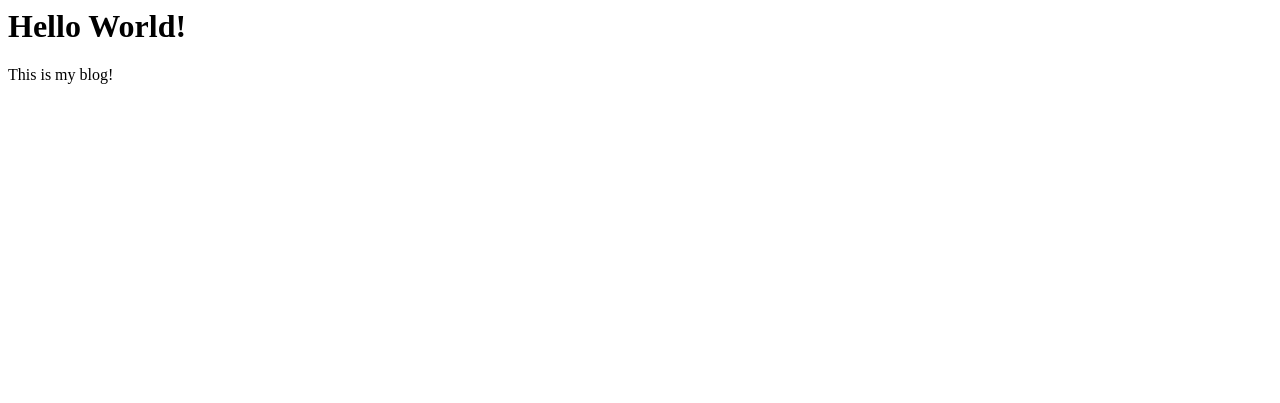
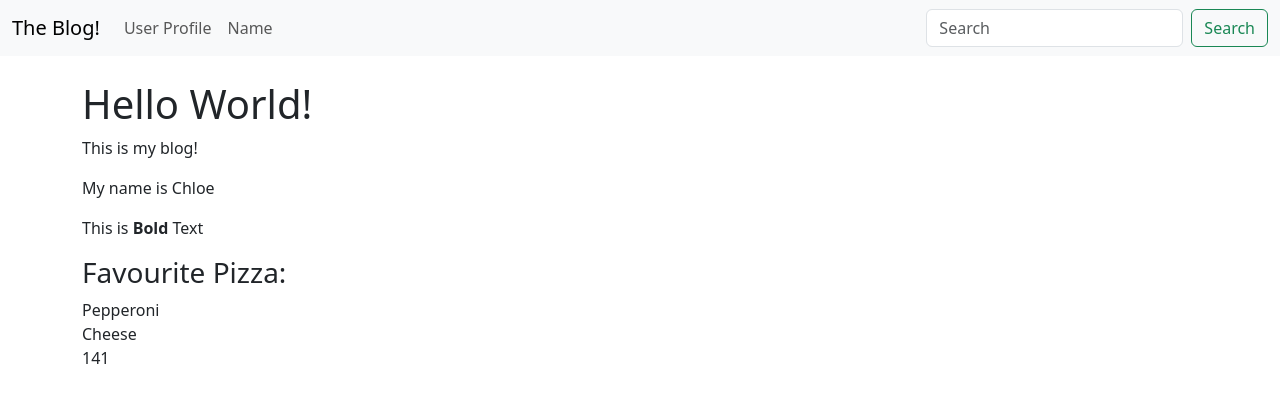
Before and after one commit to ChloeW125/flaskBlog, a Flask app: page / in a window 1280 px wide. Shown: the top 403 px of the page. Run offline with Flask 3, Linux system fonts and the light colour scheme.

Commit message:
created base pages and error pages

```diff
--- a/app.py
+++ b/app.py
@@ -1,24 +1,73 @@
 from flask import Flask, render_template
+from flask_wtf import FlaskForm
+#Import fields to be able to build form
+from wtforms import StringField, SubmitField
+#Import validators to validate the string input (this validator in particular will validate the string)
+from wtforms.validators import DataRequired
 
 #Create a flask instance
 #__name__ helps flask find files in the directory
 app = Flask(__name__)
+#Create a secret key (to create a CRSF token) for the form to make sure that hackers cannot hijack the form
+app.config['SECRET_KEY'] = "56y32888"
+
+#Create form class
+class NamerForm(FlaskForm):
+    #Define the fields that we want using vars
+    name = StringField("What's Your Name", validators=[DataRequired()])
+    submit = SubmitField("Submit")
 
 #Create a route so that the website (specifically the home page) can be accessed (via URL)
 @app.route('/')
 #Create function to define the home page
-# def index():
-#     return "<h1>Hello World!</h1>"
 
 def index():
-    #Porgram will go to the template folder and find the right file to display
-    return render_template("index.html")
+    #Create new variable, then pass in this variable to the template to be used to be displayed
+    first_name = "Chloe"
+    stuff = "This is <strong>Bold</strong> Text"
+
+    pizza = ["Pepperoni", "Cheese", 41]
+    #Program will go to the template folder and find the right file to display
+    return render_template("index.html", first_name=first_name, stuff=stuff, pizza=pizza)
 
 #<> allows us to pass a name
 @app.route('/user/<name>')
 def user(name):
-    #Display given name at the top of the page
-    return "<h1>Hello {}</h1>".format(name)
+    #Render the formatting in the user.html file. Also pass in the name variable so it can be accessed in the html file
+    return render_template("user.html", username=name)
+
+#Create name page
+#Give the route some methods to allow the form to get and post information into/out of the form
+@app.route('/name', methods=['GET', 'POST'])
+def name():
+    #Set name as none right now because when the page first opens the user has not entered their name yet. But the value of this var will change after the user enters in their name in the form
+    name = None
+    #Pass in the form that we want to use to the webpage
+    form = NamerForm()
+    #Validate form
+    #If someone submits the form, assign the inputted name value to the name variable
+    if form.validate_on_submit():
+        name = form.name.data
+        form.name.data = ''
+    #Pass name and from vars onto the page
+    return render_template("name.html", name=name, form=form)
+
+#Create custom error pages
+#Invalid URL page
+#Call on mechanism to take care of the error
+@app.errorhandler(404)
+#Create function to define the page not found page
+def page_not_found(e):
+    #Display the code outlined in the 404.html file, 404 at the end of this line indicartes the type of error being handled
+    return render_template("404.html"), 404
+
+#Internal server error page
+#Call on mechanism to take care of the error
+@app.errorhandler(500)
+#Create function to define the page
+def page_not_found(e):
+    #Display the code outlined in the 500.html file, 500 at the end of this line indicartes the type of error being handled
+    return render_template("500.html"), 500
 
 #Run app
 if __name__ == "__main__":
--- /dev/null
+++ b/templates/base.html
@@ -0,0 +1,22 @@
+<!-- Main template for the rest of the website -->
+<!-- Code outside of the content blocks will be displayed on every single page linked to this page -->
+
+<!-- Copied from Bootstrap -->
+<!doctype html>
+<html lang="en">
+  <head>
+    <meta charset="utf-8">
+    <meta name="viewport" content="width=device-width, initial-scale=1">
+    <title>The Blog!</title>
+    <link href="https://cdn.jsdelivr.net/npm/bootstrap@5.3.3/dist/css/bootstrap.min.css" rel="stylesheet" integrity="sha384-QWTKZyjpPEjISv5WaRU9OFeRpok6YctnYmDr5pNlyT2bRjXh0JMhjY6hW+ALEwIH" crossorigin="anonymous">
+  </head>
+  <body>
+    <!-- Pull the navbar into the base html file body -->
+    {% include 'navBar.html' %}
+    <br/>
+    <div class="container">
+        {% block content %}
+        {% endblock %}
+    </div>
+  </body>
+</html>
--- a/templates/index.html
+++ b/templates/index.html
@@ -1,3 +1,31 @@
+<!-- Tell code to use the base.html filter -->
+{% extends 'base.html' %}
+
+{% block content %}
+
 <h1>Hello World!</h1>
 
 <p>This is my blog!</p>
+
+<p>My name is {{ first_name }}</p>
+
+<!-- By default, flask and jinja will not allow vars holding html content to be directly displayed, as their html could be nefarious.  -->
+<!-- However, if we ourselves want to display vars using html content, we can use the "safe" filter to tell the program that the html inputted is indeed safe and that it can display it as an html line  -->
+<p>{{ stuff|safe }}</p>
+
+<h3>Favourite Pizza:</h3>
+
+{% for topping in pizza %}
+
+    {% if topping == 41 %}
+        {{ topping + 100 }}<br/>
+    {% else %}
+        {{ topping }}<br/>
+    {% endif %}
+{% endfor %}
+
+<!-- <br/><br/> -->
+<!-- Access the first element in the pizza list -->
+<!-- {{ pizza.0 }} -->
+
+{% endblock %}
--- /dev/null
+++ b/templates/navBar.html
@@ -0,0 +1,39 @@
+<nav class="navbar navbar-expand-lg bg-body-tertiary">
+    <div class="container-fluid">
+        <!-- Use double brackets to go back to the home page when this title is clicked on (by referencing the index function) -->
+      <a class="navbar-brand" href="{{ url_for('index') }}">The Blog!</a>
+      <button class="navbar-toggler" type="button" data-bs-toggle="collapse" data-bs-target="#navbarSupportedContent" aria-controls="navbarSupportedContent" aria-expanded="false" aria-label="Toggle navigation">
+        <span class="navbar-toggler-icon"></span>
+      </button>
+      <div class="collapse navbar-collapse" id="navbarSupportedContent">
+        <ul class="navbar-nav me-auto mb-2 mb-lg-0">
+          <!-- <li class="nav-item">
+            <a class="nav-link active" aria-current="page" href="#">Home</a>
+          </li> -->
+          <li class="nav-item">
+            <!-- Use double brackets to go back to the user profile page when this title is clicked on (by referencing the user function) -->
+            <a class="nav-link" href="{{url_for('user', name='Chloe')}}">User Profile</a>
+          </li>
+          <li class="nav-item">
+            <!-- Use double brackets to go back to the user profile page when this title is clicked on (by referencing the user function) -->
+            <a class="nav-link" href="{{url_for('name')}}">Name</a>
+          </li>
+          <!-- <li class="nav-item dropdown">
+            <a class="nav-link dropdown-toggle" href="#" role="button" data-bs-toggle="dropdown" aria-expanded="false">
+              Dropdown
+            </a>
+            <ul class="dropdown-menu">
+              <li><a class="dropdown-item" href="#">Action</a></li>
+              <li><a class="dropdown-item" href="#">Another action</a></li>
+              <li><hr class="dropdown-divider"></li>
+              <li><a class="dropdown-item" href="#">Something else here</a></li>
+            </ul>
+          </li> -->
+        </ul>
+        <form class="d-flex" role="search">
+          <input class="form-control me-2" type="search" placeholder="Search" aria-label="Search">
+          <button class="btn btn-outline-success" type="submit">Search</button>
+        </form>
+      </div>
+    </div>
+  </nav>
```
Also changed, not shown: templates/404.html (added, +11 -0 lines), templates/500.html (added, +11 -0 lines), templates/name.html (added, +30 -0 lines), templates/user.html (added, +8 -0 lines).
